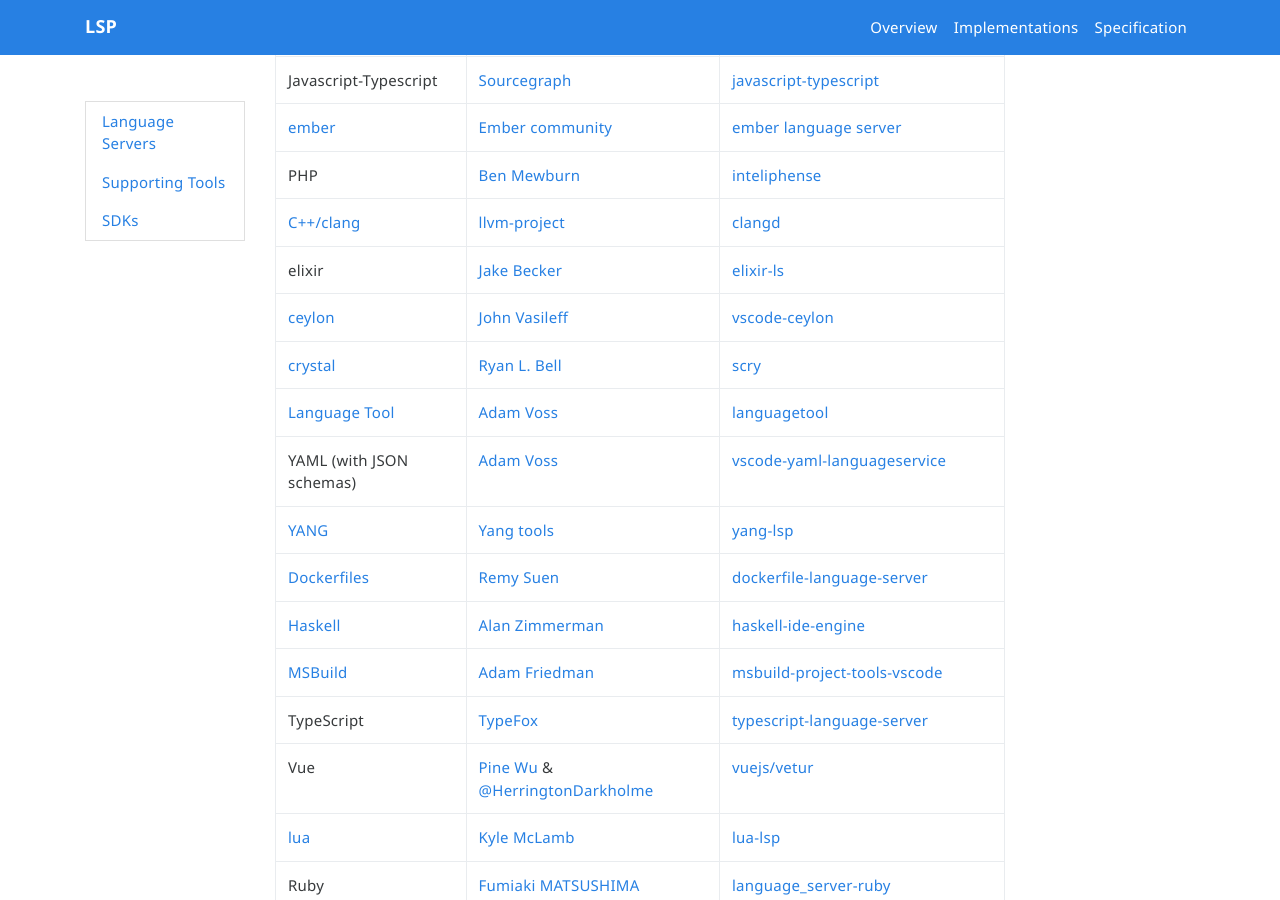
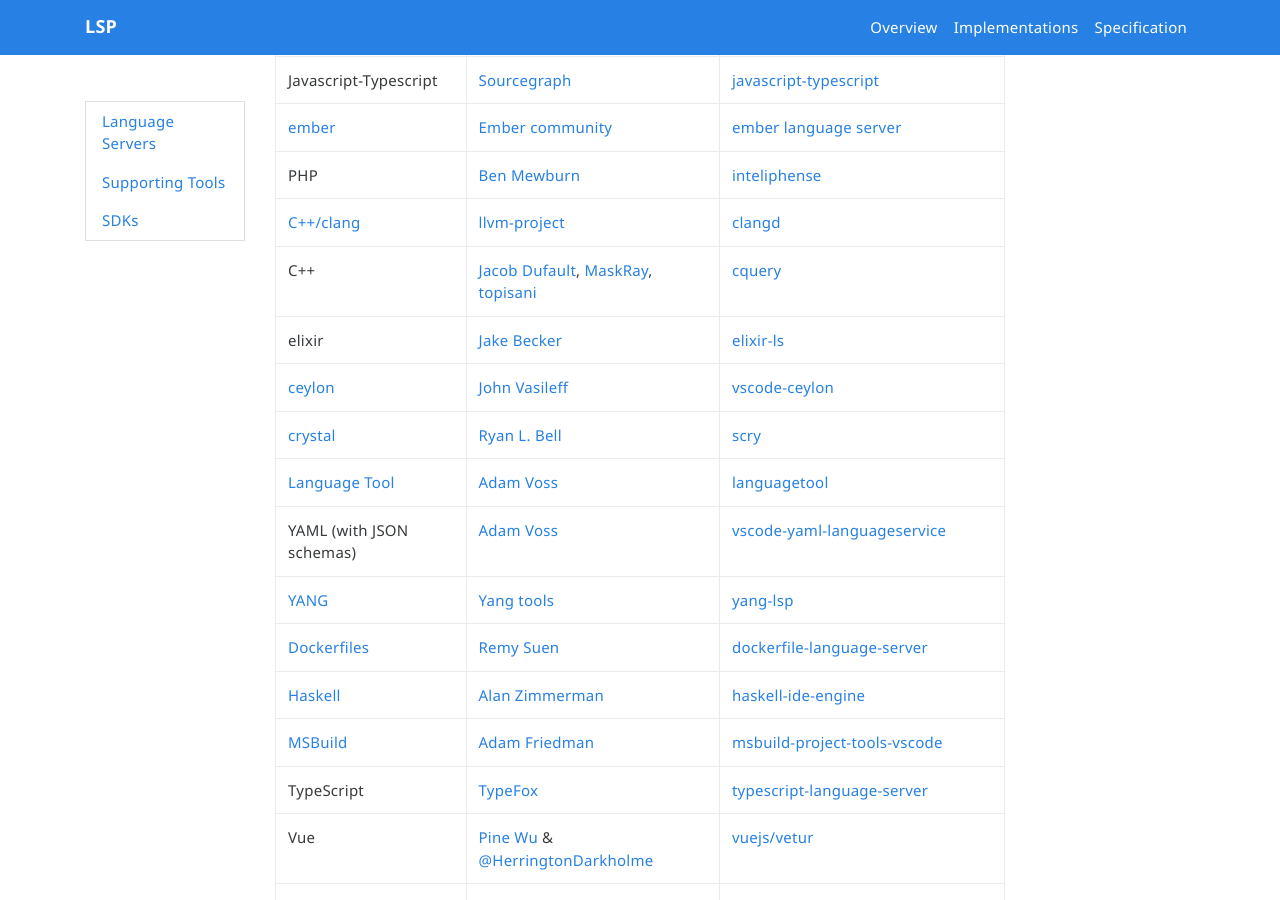
Before and after one commit to microsoft/language-server-protocol, a Jekyll site: the page built from _implementors/servers.md, in a window 1280 px wide and 900 px high, scrolled down 1551 px. Built offline with Jekyll 4.4.1, drawn with Linux system fonts in a browser that asks for light colours; nearby versions of some CDN libraries.

Commit message:
Add cquery as an implementation of LSP for C++

```diff
--- a/_implementors/servers.md
+++ b/_implementors/servers.md
@@ -41,6 +41,7 @@
 | [ember](https://ember-cli.com/) | [Ember community](https://github.com/emberwatch) | [ember language server](https://github.com/emberwatch/ember-language-server) |
 | PHP | [Ben Mewburn](https://github.com/bmewburn) | [inteliphense](https://github.com/bmewburn/intelephense) |
 | [C++/clang](https://clang.llvm.org/extra/clangd.html)| [llvm-project](http://llvm.org/viewvc/llvm-project/) | [clangd](http://llvm.org/viewvc/llvm-project/clang-tools-extra/trunk/clangd/) |
+| C++ | [Jacob Dufault](https://github.com/jacobdufault), [MaskRay](https://github.com/MaskRay), [topisani](https://github.com/topisani) | [cquery](https://github.com/jacobdufault/cquery) |
 | elixir| [Jake Becker](https://github.com/JakeBecker) | [elixir-ls](https://github.com/JakeBecker/elixir-ls) |
 | [ceylon](https://ceylon-lang.org/)| [John Vasileff](https://github.com/jvasileff) | [vscode-ceylon](https://github.com/jvasileff/vscode-ceylon) |
 | [crystal](https://crystal-lang.org/)| [Ryan L. Bell](https://github.com/kofno) | [scry](https://github.com/kofno/scry) |
```
